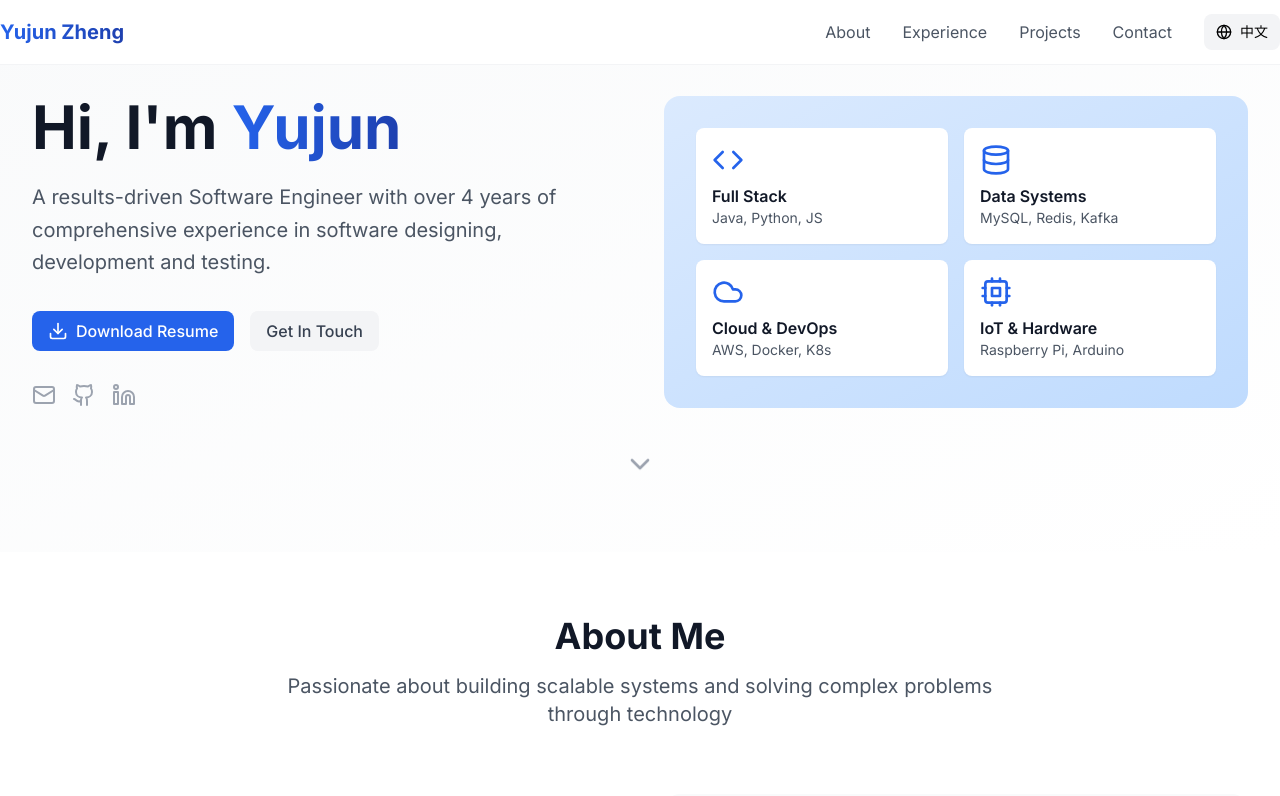
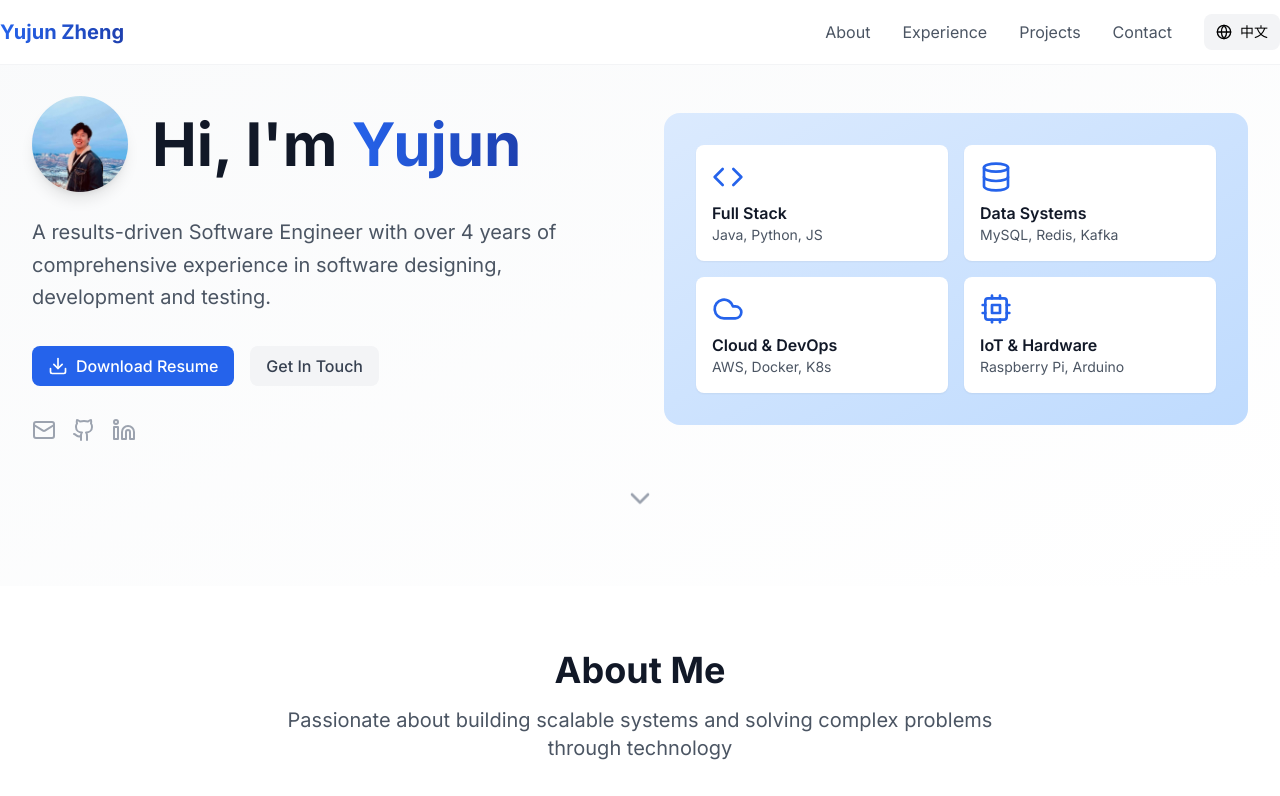
Before and after one commit to YujunGit/my-personal-website, a Next.js app: page / in a window 1280 px wide. Shown: the top 796 px of the page. Built offline with nearby package versions, Linux system fonts and the light colour scheme.

Commit message:
Add avatar

```diff
--- a/app/page.tsx
+++ b/app/page.tsx
@@ -69,14 +69,32 @@ export default function Home() {
               animate={{ opacity: 1, y: 0 }}
               transition={{ duration: 0.6 }}
             >
-              <h1 className="text-4xl md:text-6xl font-bold text-gray-900 mb-6">
+              {/* Avatar and Title Row */}
+              <div className="flex items-center gap-6 mb-6">
+                <motion.div
+                  initial={{ opacity: 0, scale: 0.8 }}
+                  animate={{ opacity: 1, scale: 1 }}
+                  transition={{ duration: 0.6, delay: 0.2 }}
+                  className="flex-shrink-0"
+                >
+                  <img
+                    src="/avatar.jpg"
+                    alt="Yujun Zheng"
+                    className="w-20 h-20 lg:w-24 lg:h-24 object-cover rounded-full shadow-lg border-3 border-white"
+                  />
+                </motion.div>
+                <h1 className="text-3xl md:text-5xl lg:text-6xl font-bold text-gray-900">
                   {t.hero.greeting}{' '}
                   <span className="gradient-text">{t.hero.name}</span>
                 </h1>
+              </div>
+
+              {/* Description and Actions */}
+              <div className="text-center lg:text-left">
                 <p className="text-xl text-gray-600 mb-8 leading-relaxed">
                   {t.hero.description}
                 </p>
-              <div className="flex flex-wrap gap-4 mb-8">
+                <div className="flex flex-wrap gap-4 mb-8 justify-center lg:justify-start">
                   <button className="btn-primary flex items-center gap-2">
                     <Download size={20} />
                     {t.hero.downloadResume}
@@ -88,46 +106,68 @@ export default function Home() {
                     {t.hero.getInTouch}
                   </button>
                 </div>
-              <div className="flex space-x-4">
+                <div className="flex space-x-4 justify-center lg:justify-start">
                   <a href="mailto:zhengyujun@outlook.com" className="text-gray-400 hover:text-primary-600 transition-colors">
                     <Mail size={24} />
                   </a>
-                <a href="https://github.com" className="text-gray-400 hover:text-primary-600 transition-colors">
+                  <a href="https://github.com/YujunGit" className="text-gray-400 hover:text-primary-600 transition-colors">
                     <Github size={24} />
                   </a>
                   <a href="https://linkedin.com" className="text-gray-400 hover:text-primary-600 transition-colors">
                     <Linkedin size={24} />
                   </a>
                 </div>
+              </div>
             </motion.div>
+
             <motion.div
               initial={{ opacity: 0, scale: 0.8 }}
               animate={{ opacity: 1, scale: 1 }}
-              transition={{ duration: 0.6, delay: 0.2 }}
+              transition={{ duration: 0.6, delay: 0.4 }}
               className="relative"
             >
               <div className="bg-gradient-to-br from-primary-100 to-primary-200 rounded-2xl p-8">
                 <div className="grid grid-cols-2 gap-4">
-                  <div className="bg-white rounded-lg p-4 shadow-sm">
+                  <motion.div
+                    initial={{ opacity: 0, y: 20 }}
+                    animate={{ opacity: 1, y: 0 }}
+                    transition={{ duration: 0.6, delay: 0.5 }}
+                    className="bg-white rounded-lg p-4 shadow-sm"
+                  >
                     <Code className="text-primary-600 mb-2" size={32} />
                     <h3 className="font-semibold text-gray-900">Full Stack</h3>
                     <p className="text-sm text-gray-600">Java, Python, JS</p>
-                  </div>
-                  <div className="bg-white rounded-lg p-4 shadow-sm">
+                  </motion.div>
+                  <motion.div
+                    initial={{ opacity: 0, y: 20 }}
+                    animate={{ opacity: 1, y: 0 }}
+                    transition={{ duration: 0.6, delay: 0.6 }}
+                    className="bg-white rounded-lg p-4 shadow-sm"
+                  >
                     <Database className="text-primary-600 mb-2" size={32} />
                     <h3 className="font-semibold text-gray-900">Data Systems</h3>
                     <p className="text-sm text-gray-600">MySQL, Redis, Kafka</p>
-                  </div>
-                  <div className="bg-white rounded-lg p-4 shadow-sm">
+                  </motion.div>
+                  <motion.div
+                    initial={{ opacity: 0, y: 20 }}
+                    animate={{ opacity: 1, y: 0 }}
+                    transition={{ duration: 0.6, delay: 0.7 }}
+                    className="bg-white rounded-lg p-4 shadow-sm"
+                  >
                     <Cloud className="text-primary-600 mb-2" size={32} />
                     <h3 className="font-semibold text-gray-900">Cloud & DevOps</h3>
                     <p className="text-sm text-gray-600">AWS, Docker, K8s</p>
-                  </div>
-                  <div className="bg-white rounded-lg p-4 shadow-sm">
+                  </motion.div>
+                  <motion.div
+                    initial={{ opacity: 0, y: 20 }}
+                    animate={{ opacity: 1, y: 0 }}
+                    transition={{ duration: 0.6, delay: 0.8 }}
+                    className="bg-white rounded-lg p-4 shadow-sm"
+                  >
                     <Cpu className="text-primary-600 mb-2" size={32} />
                     <h3 className="font-semibold text-gray-900">IoT & Hardware</h3>
                     <p className="text-sm text-gray-600">Raspberry Pi, Arduino</p>
-                  </div>
+                  </motion.div>
                 </div>
               </div>
             </motion.div>
@@ -461,10 +501,10 @@ export default function Home() {
                       </div>
                     </a>
                     <a
-                      href="https://github.com/yujunzheng"
-                      className="flex items-center p-4 bg-gray-50 rounded-lg hover:bg-gray-100 transition-colors"
+                      href="https://github.com/YujunGit"
+                      className="flex items-center p-4 bg-primary-50 rounded-lg hover:bg-primary-100 transition-colors"
                     >
-                      <Github className="text-gray-600 mr-4" size={24} />
+                      <Github className="text-primary-600 mr-4" size={24} />
                       <div>
                         <p className="font-semibold text-gray-900">{t.contact.github}</p>
                         <p className="text-sm text-gray-600">{t.contact.githubDesc}</p>
```
Also changed, not shown: public/avatar.jpg (added). Lines whose indentation alone changed are shown as unchanged.
